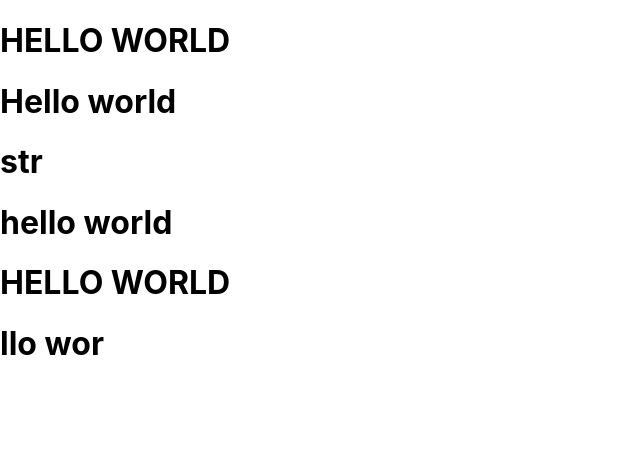
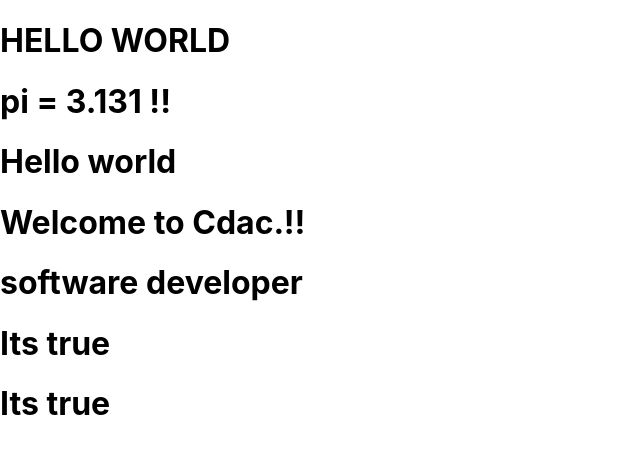
Before and after one commit to Dhananjaybhagwat0028/second-react-app, a React (Create React App) app: page / in a window 1280 px wide. Shown: the top 454 px of the page, without its empty margins (0-640 px from the left). Built offline with nearby package versions, Linux system fonts and the light colour scheme.

Commit message:
interpolation

```diff
--- a/src/App.js
+++ b/src/App.js
@@ -3,17 +3,28 @@
 
 function App() {
   let str = `Hello world`;
+  let pi = 3.131;
+  let  num = 21;
+  let active = true ;
+   let isLogin = true ;
 
   return (
     <>
-      {/** i am comment  */}
+      <h1>HELLO WORLD</h1>
+      <h1> pi = {pi} !!</h1>
+      <h1>{str}</h1>
 
-      <h1>HELLO WORLD</h1>
-      <h1>{str}</h1>
-      <h1>str</h1>
-      <h1>{str.toLowerCase()}</h1>
-      <h1>{str.toUpperCase()}</h1>
-      <h1>{str.substring(2, 9)}</h1>
+      {/**login logout logic */}
+      {isLogin && <h1>Welcome to Cdac.!!</h1> }
+
+
+
+      {/** uses of boolean */}
+      <h1>{active ?"software developer":"web developer"}</h1>
+
+      {/**most usefulll */}
+      {active && <h1>Its true</h1> }
+      {active ? <h1>Its true</h1>: <h1>is False</h1> }
     </>
   );
 }
```
